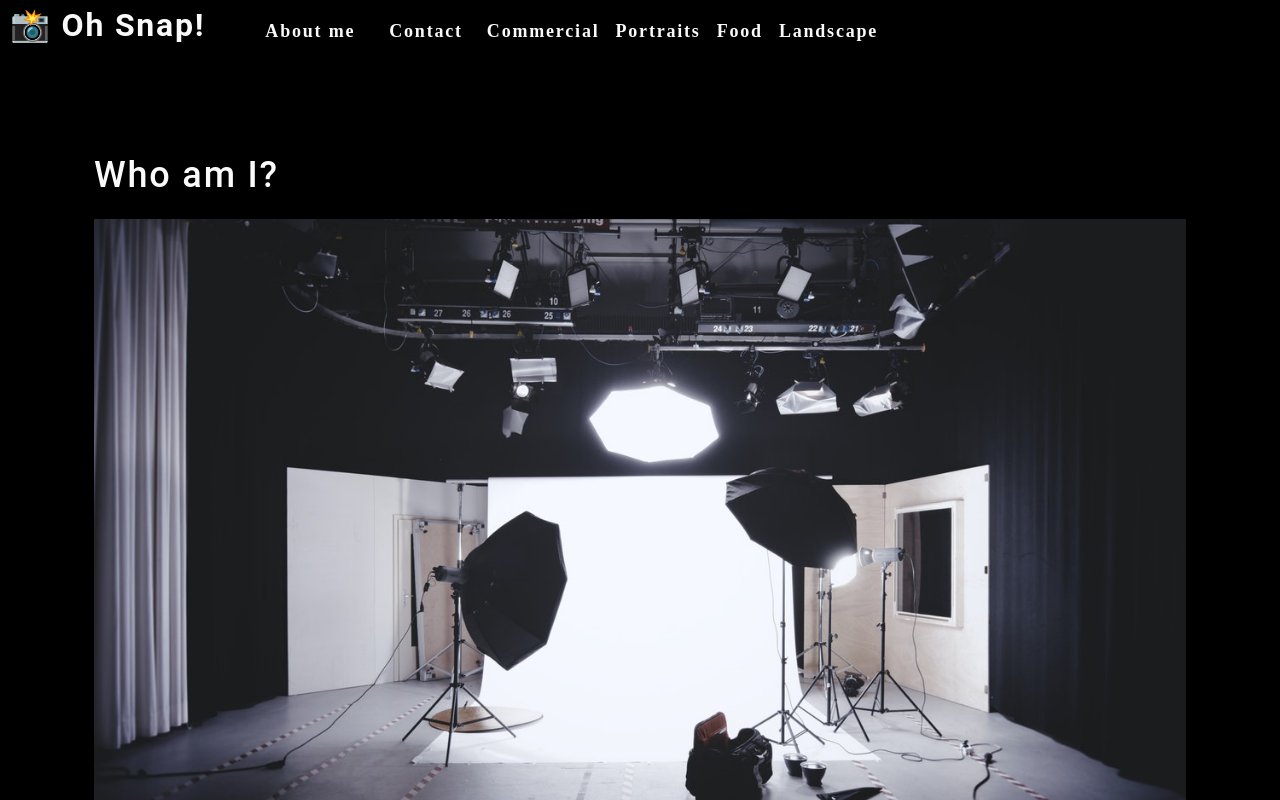
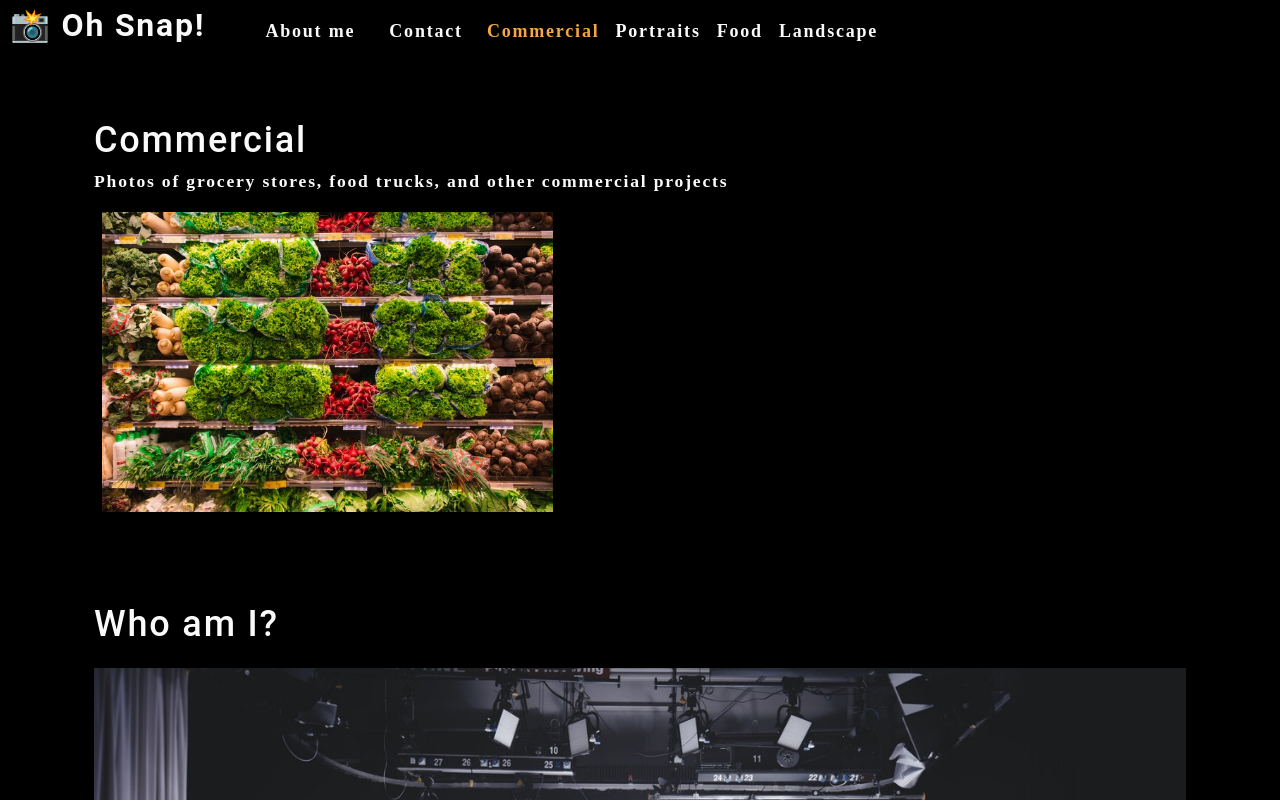
Before and after one commit to JColeCodes/photo-port, a React (Create React App) app: page / in a window 1280 px wide. Shown: the top 800 px of the page. Built offline with nearby package versions, Linux system fonts and the light colour scheme; the HTML template or start-up script is replaced by a standard one.

Commit message:
added gallery page + states and hooks for the navigation

```diff
--- a/src/App.js
+++ b/src/App.js
@@ -1,12 +1,39 @@
-import React from 'react';
+import React, { useState } from 'react';
 import About from './components/About';
 import Nav from './components/Nav';
+import Gallery from './components/Gallery';
 
 function App() {
+  const [categories] = useState([
+    {
+      name: 'commercial',
+      description: 'Photos of grocery stores, food trucks, and other commercial projects'
+    },
+    {
+      name: 'portraits',
+      description: 'Portraits of people in my life'
+    },
+    {
+      name: 'food',
+      description: 'Delicious delicacies'
+    },
+    {
+      name: 'landscape',
+      description: 'Fields, farmhouses, waterfalls, and the beauty of nature'
+    }
+  ]);
+
+  const [currentCategory, setCurrentCategory] = useState(categories[0]);
+
   return (
     <div>
-      <Nav></Nav>
+      <Nav
+        categories={categories}
+        setCurrentCategory={setCurrentCategory}
+        currentCategory={currentCategory}
+      ></Nav>
       <main>
+        <Gallery></Gallery>
         <About></About>
       </main>
     </div>
--- a/src/components/About/index.js
+++ b/src/components/About/index.js
@@ -6,6 +6,9 @@
         <section className="my-5">
             <h1 id="about">Who am I?</h1>
             <img src={coverImage} className="my-2" style={{ width: "100%"}} alt="cover" />
+            <div className='my-2'>
+                <p>Lorem ipsum dolor, sit amet consectetur adipisicing elit. Rem tempore necessitatibus aperiam debitis omnis quasi, quisquam perspiciatis eaque quidem deserunt repellendus ipsa soluta? Possimus ullam a sed velit. Placeat, incidunt.</p>
+            </div>
         </section>
     );
 }
--- /dev/null
+++ b/src/components/Gallery/index.js
@@ -0,0 +1,21 @@
+import React from 'react';
+import { capitalizeFirstLetter } from '../../utils/helpers';
+import photo from '../../assets/small/commercial/0.jpg';
+
+function Gallery(props) {
+    const currentCategory = {
+        name: 'commercial',
+        description: 'Photos of grocery stores, food trucks, and other commercial projects'
+    };
+    return(
+        <section>
+            <h1>{capitalizeFirstLetter(currentCategory.name)}</h1>
+            <p>{currentCategory.description}</p>
+            <div className='flex-row'>
+                <img src={photo} alt='Commercial Example' className='img-thumbnail mx-1' />
+            </div>
+        </section>
+    );
+}
+
+export default Gallery;
--- a/src/components/Nav/index.js
+++ b/src/components/Nav/index.js
@@ -1,35 +1,22 @@
-import React from 'react';
+import React, { useEffect } from 'react';
 import { capitalizeFirstLetter } from '../../utils/helpers';
 
-function Nav() {
-    const categories = [
-        {
-            name: 'commercial',
-            description: 'Photos of grocery stores, food trucks, and other commercial projects'
-        },
-        {
-            name: 'portraits',
-            description: 'Portraits of people in my life'
-        },
-        {
-            name: 'food',
-            description: 'Delicious delicacies'
-        },
-        {
-            name: 'landscape',
-            description: 'Fields, farmhouses, waterfalls, and the beauty of nature'
-        }
-    ];
+function Nav(props) {
+    const {
+        categories = [],
+        setCurrentCategory,
+        currentCategory
+    } = props;
 
-    function categorySelected(name) {
-        console.log(`${name} clicked`);
-    }
+    useEffect(() => {
+        document.title = capitalizeFirstLetter(currentCategory.name);
+    }, [currentCategory]);
 
     return(
         <header className="flex-row px-1">
             <h2>
                 <a data-testid="link" href="/">
-                    <span role="img" aria-label="camera">📸</span> Oh Snap!
+                    <span role="img" aria-label="camera">{" "}📸</span>{" "} Oh Snap!
                 </a>
             </h2>
             <nav>
@@ -41,8 +28,8 @@
                         <span className="mx-2">Contact</span>
                     </li>
                     {categories.map((category) => (
-                        <li className="mx-1" key={category.name}>
-                            <span onClick={() => categorySelected(category.name)}>
+                        <li className={`mx-1 ${currentCategory.name === category.name && 'navActive'}`} key={category.name}>
+                            <span onClick={() => setCurrentCategory(category)}>
                                 {capitalizeFirstLetter(category.name)}
                             </span>
                         </li>
```
